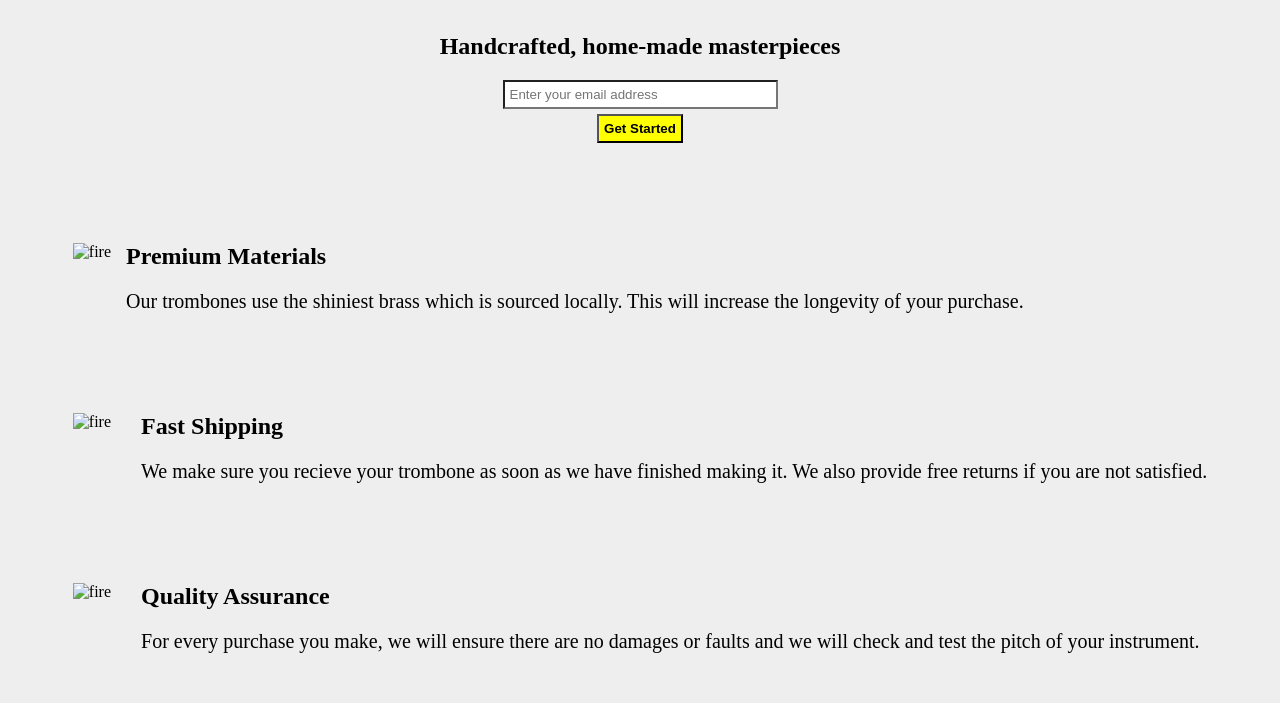
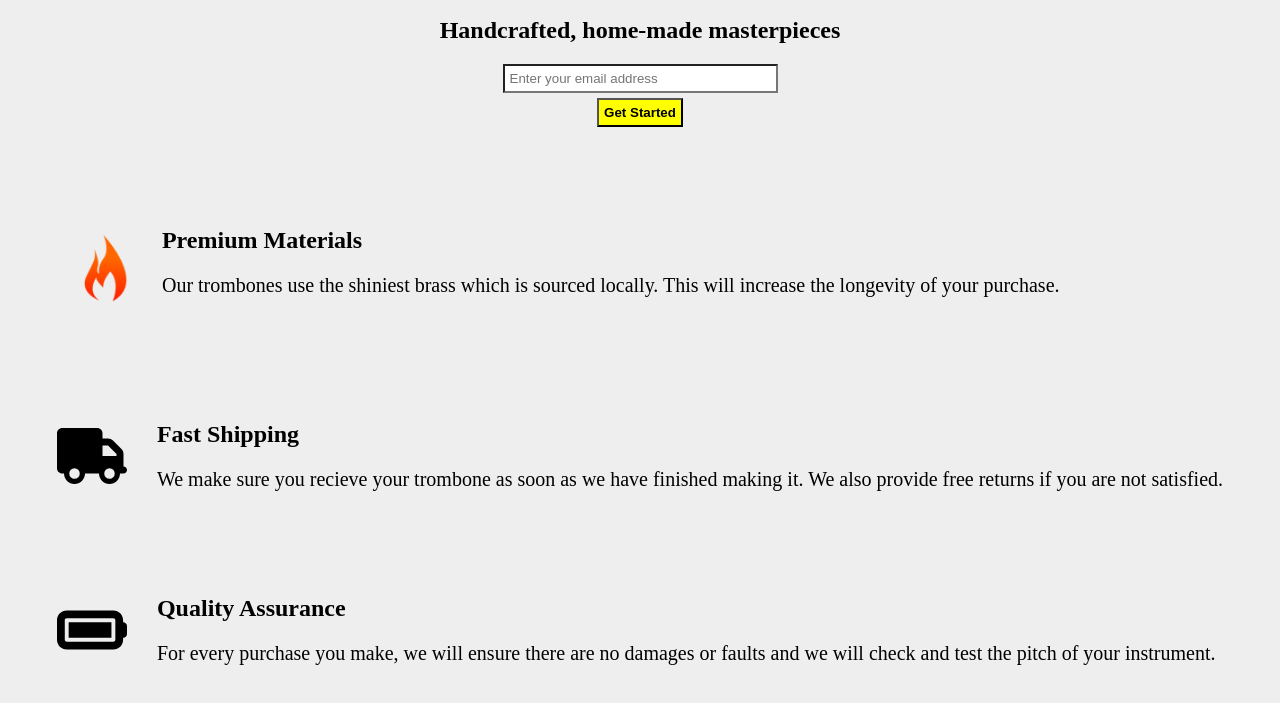
Before and after one commit to Bleri123/Trombones, a plain HTML site: page index.html in a window 1280 px wide. Shown: the part 87-790 px from the top of the page. Drawn offline with Linux system fonts and the light colour scheme; the site is published under a folder, as on GitHub Pages, so addresses that start at the root find nothing.

Commit message:
initial commit

```diff
--- a/index.html
+++ b/index.html
@@ -43,7 +43,7 @@
             <div class="divider"></div>
             <div class="grid">
                 <div class="icon">
-                    <img src="/assets/fire-icon-free-png.webp" alt="fire" class="fire" />
+                    <img src="assets/fire-icon-free-png.webp" alt="fire" class="fire" />
                 </div>
                 <div class="desc">
                     <h2>Premium Materials</h2>
@@ -55,7 +55,7 @@
             <div class="divider"></div>
             <div class="grid">
                 <div class="icon">
-                    <img src="/assets/truck-solid.svg" alt="fire" class="truck" />
+                    <img src="assets/truck-solid.svg" alt="fire" class="truck" />
                 </div>
                 <div class="desc">
                     <h2>Fast Shipping</h2>
@@ -67,7 +67,7 @@
             <div class="divider"></div>
             <div class="grid">
                 <div class="icon">
-                    <img src="/assets/battery-full-solid.svg" alt="fire" class="battery" />
+                    <img src="assets/battery-full-solid.svg" alt="fire" class="battery" />
                 </div>
                 <div class="desc">
                     <h2>Quality Assurance</h2>
```
